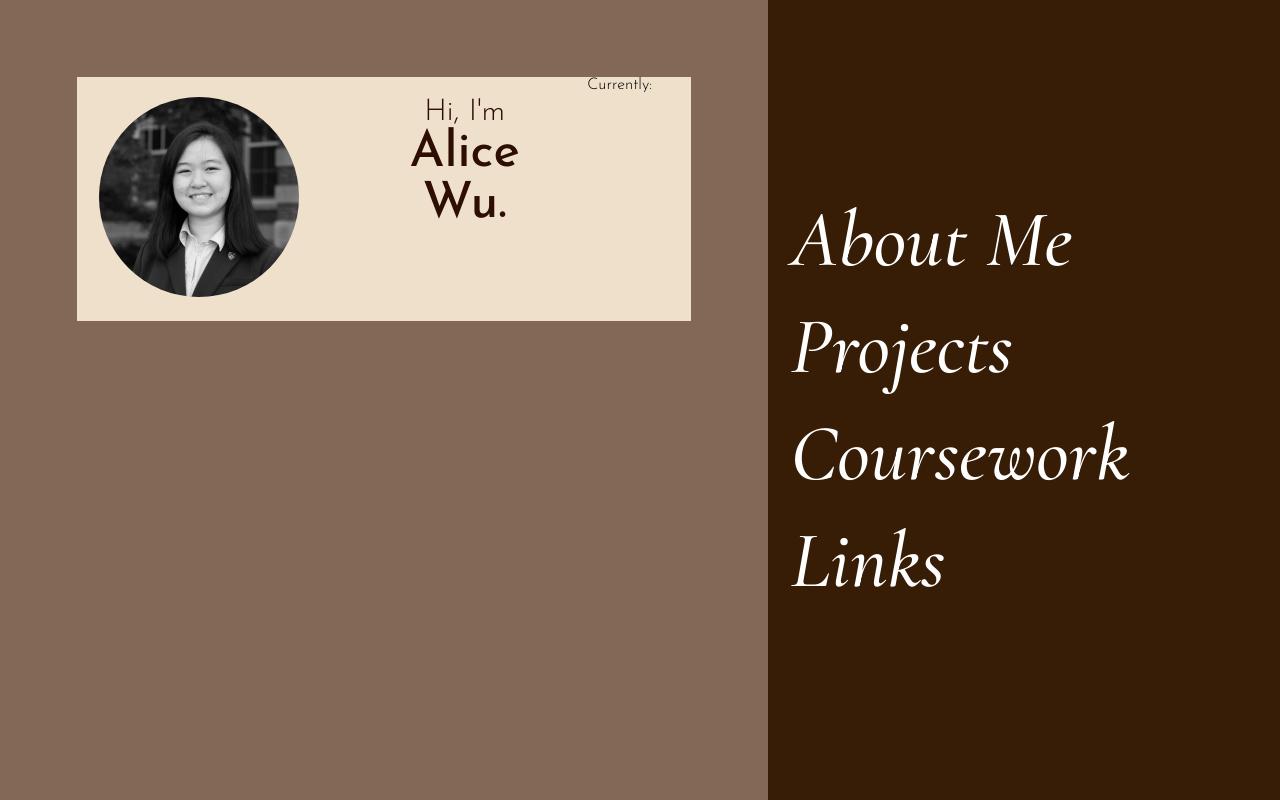
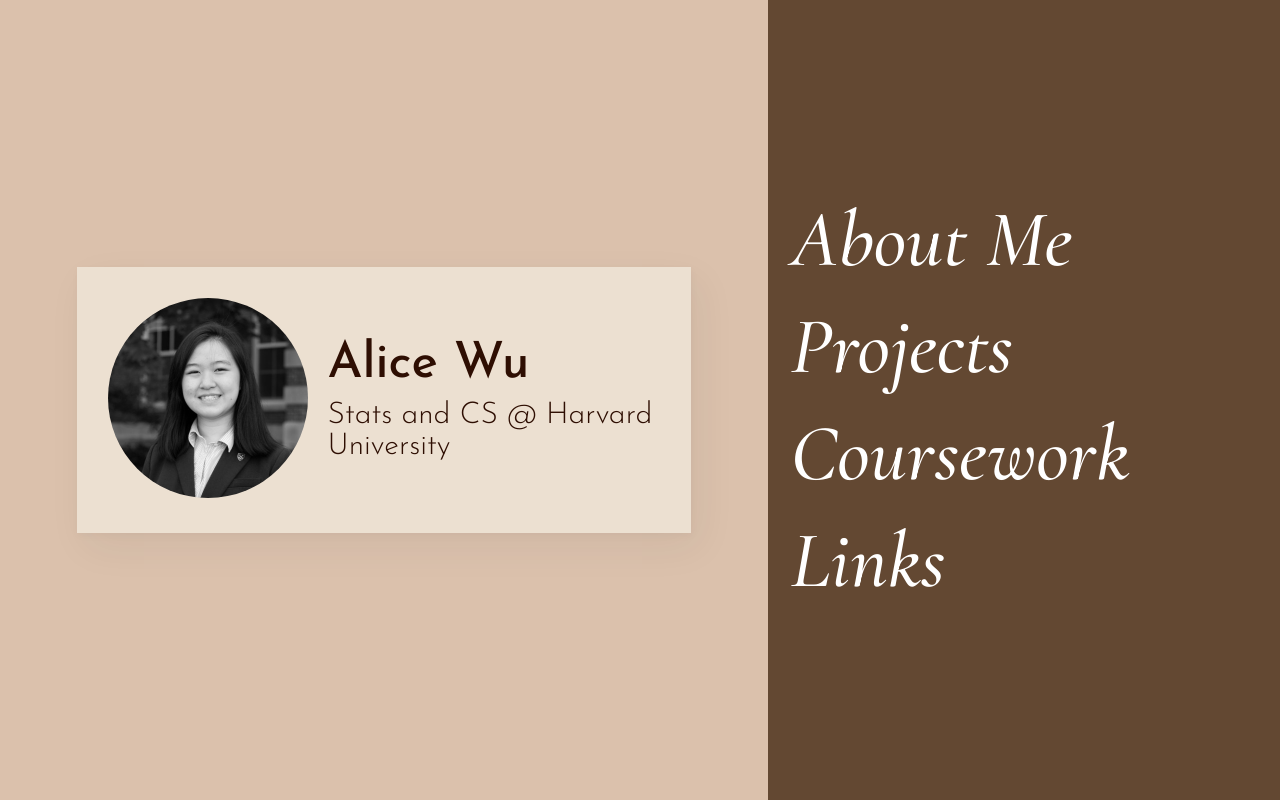
Before and after one commit to awu2003/awu2003.github.io, a React (Create React App) app: page / in a window 1280 px wide. Built offline with nearby package versions, Linux system fonts and the light colour scheme.

Commit message:
styling changes

```diff
--- a/src/App.css
+++ b/src/App.css
@@ -3,7 +3,7 @@
 }
 
 .App-header {
-  background-color: #371d06;
+  background-color: #634832;
   min-height: 100vh;
   display: flex;
 }
@@ -17,7 +17,7 @@
 }
 
 .menu {
-  padding: 5%;
+  margin: 5%;
   align-items: start;
 }
 
--- a/src/components/largeSidebar.css
+++ b/src/components/largeSidebar.css
@@ -1,35 +1,45 @@
 /* large-sidebar.js */
 
 .sidebar-wrapper {
-    background-color: #836855;
+    background-color: #dbc1ac;
     min-height: 100vh;
     width: 60vw;
     display: flex;
     flex-direction: column;
+    overflow: scroll;
+    justify-content: center;
 }
 
 .sidebar-card {
-    background-color: #EEE0CB;
+    background-color: #ece0d1;
     margin: 10%;
     display: flex;
-    /* outline-color: #371d06; */
     border-color: 'black';
     border-width: 10px;
+    display: inline-block;
+    transition: all .5s ease;
+    box-shadow: 8px 14px 38px rgba(39,44,49,.06), 1px 3px 8px rgba(39,44,49,.03);
+}
+
+.sidebar-card:hover {
+    transition: all .4s ease;
+    transform: translate3D(0,-1px,0) scale(1.03);
+    box-shadow: 8px 28px 50px rgba(39,44,49,.07), 1px 6px 12px rgba(39,44,49,.04);
 }
 
 /* top part  */
 
 .sidebar-top {
     display: flex;
+    padding: min(50px, 5%);
+    margin-left: auto;
+    margin-right: auto;
 }
 
-.sidebar-top-child {
-    flex: 1;
-    padding: 20px;
-}
-
-.sidebar-top-child:first-child {
-    margin-right: 20px;
+@media screen and (max-width: 600px) {
+    .sidebar-top-child {
+        width: 100%;
+    }
 }
 
 .sidebar-image {
@@ -45,7 +55,11 @@
 }
 
 .sidebar-top-text {
-    margin-right: 20px;
+    display: flex;
+    text-align: left;
+    margin-left: 20px;
+    flex-direction: column;
+    justify-content: center;
 }
 
 .sidebar-text {
@@ -56,6 +70,7 @@
 .my-name {
     color: #2E0E02;
     font-size: 50px;
+    margin-bottom: 10px;
 }
 
 /* bottom part */
--- a/src/components/largeSidebar.js
+++ b/src/components/largeSidebar.js
@@ -15,19 +15,24 @@
     return (
         <div className="sidebar-wrapper">
             <div className="sidebar-card">
-                <div className="sidebar-top">
-                    <div className="sidebar-top-child">
-                        <img className="sidebar-image" alt="alice wu" src={profPic} />
+                <div className="sidebar-content">
+                    <div className="sidebar-top">
+                        <div className="sidebar-top-child sidebar-top-image">
+                            <img className="sidebar-image" alt="alice wu" src={profPic} />
+                        </div>
+                        <div className="sidebar-top-child sidebar-top-text">
+                            {/* <div className="sidebar-text" style={textFont}>Hi, I'm</div> */}
+                            <div className="my-name" style={nameFont}>Alice Wu</div>
+                            <div className="sidebar-text" style={textFont}>
+                                Stats and CS @ Harvard University
+                            </div>
+                        </div>
                     </div>
-                    <div className="sidebar-top-child">
-                        <div className="sidebar-text" style={textFont}>Hi, I'm</div>
-                        <div className="my-name" style={nameFont}>Alice Wu.</div>
-                    </div>
+                    {/* <div className="sidebar-bottom">
+                        <div className="sidebar-bottom-text" style={textFont}>Currently:</div>
+                        <div className="sidebar-bottom-text" style={textFont}>Made with ♥ in React.</div>
+                    </div> */}
                 </div>
-                <div className="sidebar-bottom">
-                    <div className="sidebar-bottom-text" style={textFont}>Currently:</div>
-                </div>
-                {/* <Avi src={profPic} /> */}
             </div>
         </div>
     )
```
Also changed, not shown: 1 other file (tests, documents, lock files or other folders).
